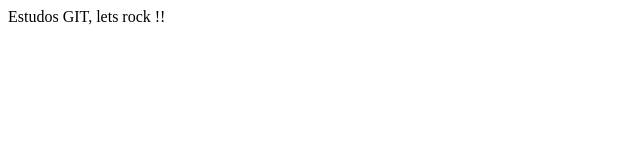
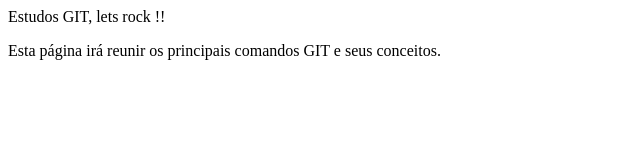
Before and after one commit to developerluanramos/stock-control-pure-html-css-js, a plain HTML site: page index.html in a window 1280 px wide. Shown: the whole page, without its empty margins (0-640 px from the left). Drawn offline with Linux system fonts and the light colour scheme.

Commit message:
adiciona um novo parágrafoC

```diff
--- a/index.html
+++ b/index.html
@@ -5,5 +5,6 @@
 
 <body>
 	<p>Estudos GIT, lets rock !!</p>
+	<p>Esta página irá reunir os principais comandos GIT e seus conceitos.</p>
 </body>
 </html>
```
